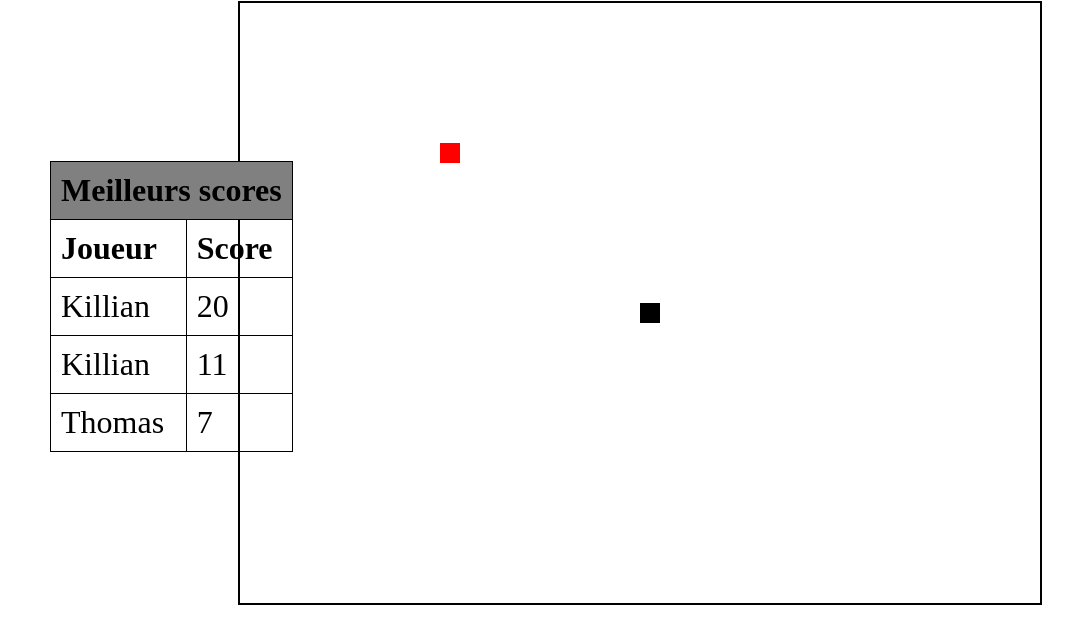
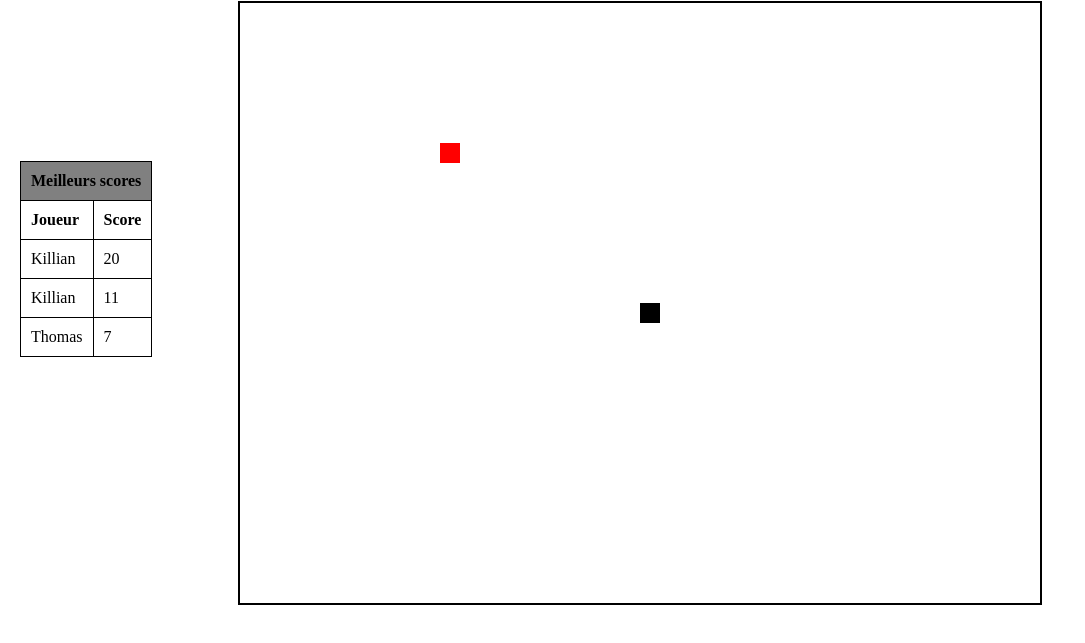
Before and after one commit to koechslin/4IF-Reseau-HTTPServer, a plain HTML site: page TP-HTTP-Code/src/http/ressources/snake.html in a window 1280 px wide. Shown: the part 79-722 px from the top of the page, without its empty margins (0-1085 px from the left). Drawn offline with Linux system fonts and the light colour scheme.

Commit message:
Minor fix in snake game

```diff
--- a/TP-HTTP-Code/src/http/ressources/snake.html
+++ b/TP-HTTP-Code/src/http/ressources/snake.html
@@ -72,9 +72,9 @@
             #top-scores {
                 position: fixed;
                 top: 30%;
-                left: 50px;
+                left: 20px;
                 text-align: left;
-                font-size: 2em;
+                font-size: 1em;
             }
 
             table {
@@ -164,7 +164,8 @@
 
             function displayScores() {
                 let request = new XMLHttpRequest();
-                request.open('GET',"http://localhost:3000/scores.txt");
+                let host = window.location.host;
+                request.open('GET',"http://" + host + "/scores.txt");
                 request.responseType = 'text';
                 request.send();
 
```
